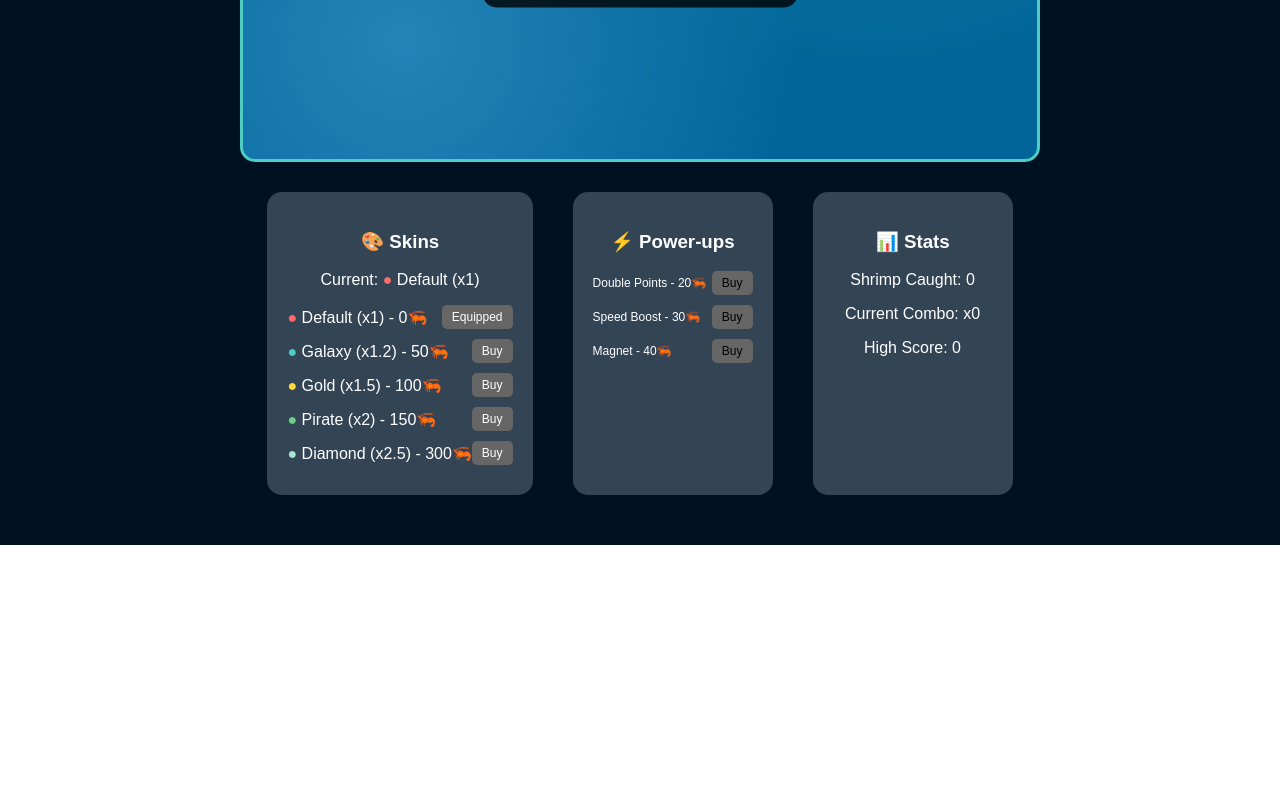
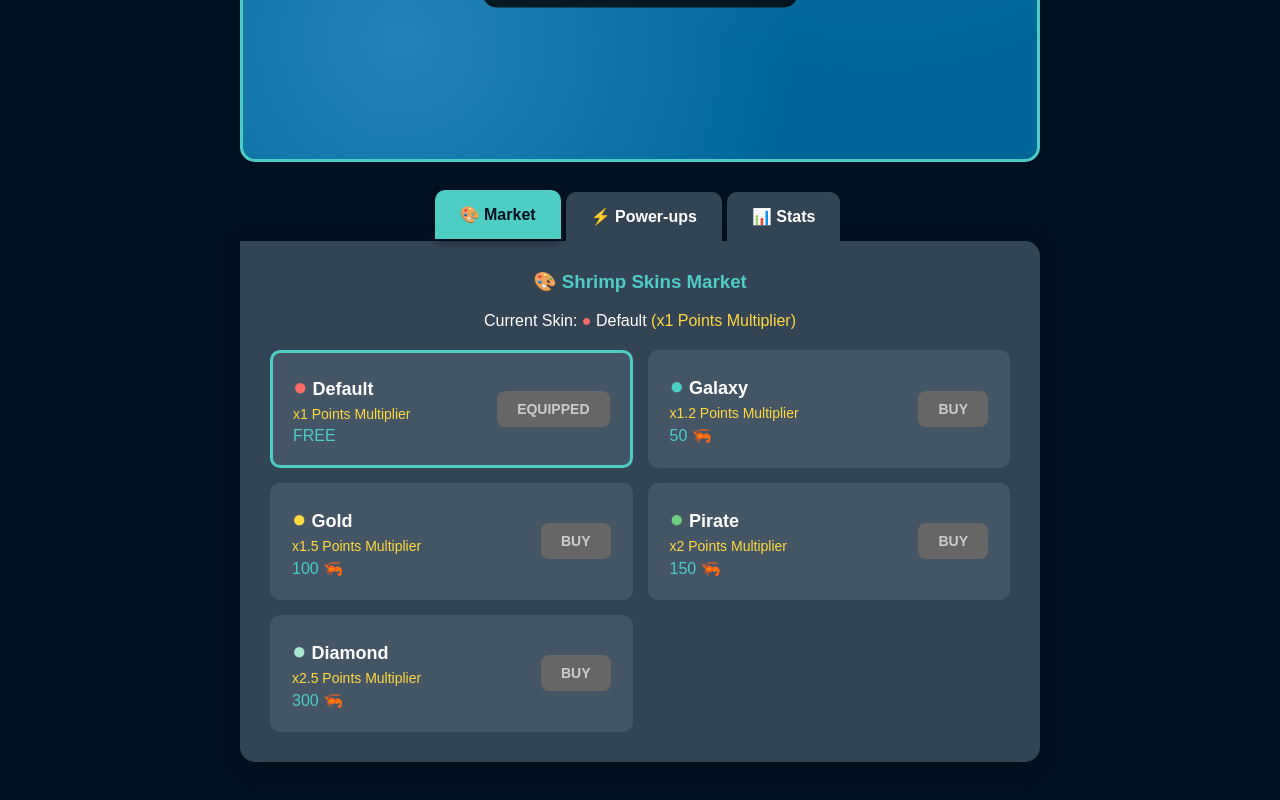
Before and after one commit to ABK7474/shrimper-game-v2, a React (Create React App) app: page / in a window 1280 px wide. Shown: the part 592-1392 px from the top of the page. Before the commit the page ends 1137 px from the top, so only its background shows below. Built offline with nearby package versions, Linux system fonts and the light colour scheme.

Commit message:
Update App.js

```diff
--- a/src/App.js
+++ b/src/App.js
@@ -1,6 +1,7 @@
 import React, { useState, useEffect, useCallback, useRef } from 'react';
 import "./App.css";
 import { useSound } from './hooks/useSound';
+
 // Game configuration
 const GAME_CONFIG = {
   gameArea: { width: 800, height: 600 },
@@ -34,16 +35,20 @@ const SHRIMP_TYPES = [
 
 function App() {
   const { playSound } = useSound();
+
+  // Tab state
+  const [activeTab, setActiveTab] = useState('market');
+
   // Game state
   const [score, setScore] = useState(() =>
     Number(localStorage.getItem("shrimp-score")) || 0
   );
-  const [gameScore, setGameScore] = useState(0); // Oyun içi skor
+  const [gameScore, setGameScore] = useState(0);
   const [highScore, setHighScore] = useState(() =>
     Number(localStorage.getItem("shrimp-high")) || 0
   );
   const [gameRunning, setGameRunning] = useState(false);
-  const [gameTime, setGameTime] = useState(60); // 60 seconds game time
+  const [gameTime, setGameTime] = useState(60);
   const [currentSkin, setCurrentSkin] = useState(SKINS[0]);
 
   // Game objects
@@ -114,6 +119,7 @@ function App() {
     const shrimpToCatch = shrimp.find(s => s.id === shrimpId);
     if (!shrimpToCatch) return;
     playSound('catch', 0.3);
+
     const basePoints = shrimpToCatch.type.points;
     const skinMultiplier = currentSkin.multiplier;
     const comboMultiplier = Math.min(1 + combo * 0.1, 3);
@@ -121,30 +127,27 @@ function App() {
 
     const totalPoints = Math.floor(basePoints * skinMultiplier * comboMultiplier * powerUpMultiplier);
 
-    setScore(prev => prev + totalPoints);        // Toplam skor (birikmeli)
-    setGameScore(prev => prev + totalPoints);    // Oyun içi skor
+    setScore(prev => prev + totalPoints);
+    setGameScore(prev => prev + totalPoints);
     setShrimpCaught(prev => prev + 1);
     setCombo(prev => prev + 1);
-    setComboTimer(3000); // 3 seconds combo timer
+    setComboTimer(3000);
+
     if (combo > 2) {
       playSound('combo', 0.4);
     }
-    // Create particles at shrimp position
+
     createParticles(shrimpToCatch.x + 25, shrimpToCatch.y + 25, totalPoints);
-
-    // Remove caught shrimp
     setShrimp(prev => prev.filter(s => s.id !== shrimpId));
   }, [shrimp, currentSkin, combo, activePowerUps, createParticles, playSound]);
 
   // Buy skin
   const buySkin = useCallback((skin) => {
     if (score >= skin.cost) {
-      // BAŞARILI SATIN ALMA SESİ
       playSound('purchase', 0.3);
       setScore(prev => prev - skin.cost);
       setCurrentSkin(skin);
     } else {
-      // HATA SESİ
       playSound('error', 0.2);
       alert("Not enough points!");
     }
@@ -153,10 +156,14 @@ function App() {
   // Buy power-up
   const buyPowerUp = useCallback((powerUp) => {
     if (score >= powerUp.cost) {
+      playSound('purchase', 0.3);
       setScore(prev => prev - powerUp.cost);
       setActivePowerUps(prev => [...prev, { ...powerUp, timeLeft: powerUp.duration }]);
+    } else {
+      playSound('error', 0.2);
+      alert("Not enough points!");
     }
-  }, [score]);
+  }, [score, playSound]);
 
   // Start game
   const startGame = useCallback(() => {
@@ -185,7 +192,6 @@ function App() {
     if (!gameRunning) return;
 
     gameLoopRef.current = setInterval(() => {
-      // Update game time
       setGameTime(prev => {
         if (prev <= 1) {
           endGame();
@@ -194,7 +200,6 @@ function App() {
         return prev - 1;
       });
 
-      // Update shrimp positions and lifetime
       setShrimp(prev => prev.map(s => ({
         ...s,
         x: Math.max(0, Math.min(GAME_CONFIG.gameArea.width - 50, s.x + s.vx)),
@@ -202,7 +207,6 @@ function App() {
         life: s.life - 1000,
       })).filter(s => s.life > 0));
 
-      // Update particles
       setParticles(prev => prev.map(p => ({
         ...p,
         x: p.x + p.vx,
@@ -211,13 +215,11 @@ function App() {
         opacity: p.life / 1000,
       })).filter(p => p.life > 0));
 
-      // Update power-ups
       setActivePowerUps(prev => prev.map(p => ({
         ...p,
         timeLeft: p.timeLeft - 1000,
       })).filter(p => p.timeLeft > 0));
 
-      // Update combo timer
       setComboTimer(prev => {
         if (prev <= 1000) {
           setCombo(0);
@@ -226,7 +228,6 @@ function App() {
         return prev - 1000;
       });
 
-      // Spawn new shrimp
       if (Math.random() < 0.3) {
         createShrimp();
       }
@@ -238,6 +239,31 @@ function App() {
       }
     };
   }, [gameRunning, endGame, createShrimp]);
+
+  // Tab button style
+  const getTabButtonStyle = (tabName) => ({
+    padding: '15px 25px',
+    fontSize: '16px',
+    fontWeight: 'bold',
+    backgroundColor: activeTab === tabName ? '#4ECDC4' : '#334455',
+    color: activeTab === tabName ? '#001122' : 'white',
+    border: 'none',
+    borderRadius: '10px 10px 0 0',
+    cursor: 'pointer',
+    marginRight: '5px',
+    transition: 'all 0.3s ease',
+    transform: activeTab === tabName ? 'translateY(-2px)' : 'none',
+    boxShadow: activeTab === tabName ? '0 4px 8px rgba(0,0,0,0.3)' : 'none'
+  });
+
+  // Tab content style
+  const tabContentStyle = {
+    backgroundColor: '#334455',
+    padding: '30px',
+    borderRadius: '0 15px 15px 15px',
+    minHeight: '400px',
+    boxShadow: '0 4px 20px rgba(0,0,0,0.3)'
+  };
 
   return (
     <div style={{
@@ -388,69 +414,180 @@ function App() {
         </div>
       )}
 
-      {/* Shop */}
-      <div style={{ margin: '30px 0', display: 'flex', justifyContent: 'center', gap: '40px', flexWrap: 'wrap' }}>
-        {/* Skins */}
-        <div style={{ backgroundColor: '#334455', padding: '20px', borderRadius: '15px', minWidth: '200px' }}>
-          <h3>🎨 Skins</h3>
-          <p>Current: <span style={{ color: currentSkin.color }}>●</span> {currentSkin.name} (x{currentSkin.multiplier})</p>
+      {/* Tab Navigation */}
+      <div style={{ margin: '30px auto', maxWidth: '800px' }}>
+        <div style={{ display: 'flex', justifyContent: 'center', marginBottom: '0' }}>
+          <button
+            onClick={() => setActiveTab('market')}
+            style={getTabButtonStyle('market')}
+          >
+            🎨 Market
+          </button>
+          <button
+            onClick={() => setActiveTab('powerups')}
+            style={getTabButtonStyle('powerups')}
+          >
+            ⚡ Power-ups
+          </button>
+          <button
+            onClick={() => setActiveTab('stats')}
+            style={getTabButtonStyle('stats')}
+          >
+            📊 Stats
+          </button>
+        </div>
+
+        {/* Tab Content */}
+        <div style={tabContentStyle}>
+          {/* Market Tab */}
+          {activeTab === 'market' && (
+            <div>
+              <h3 style={{ color: '#4ECDC4', marginTop: '0' }}>🎨 Shrimp Skins Market</h3>
+              <p style={{ marginBottom: '20px' }}>
+                Current Skin: <span style={{ color: currentSkin.color }}>●</span> {currentSkin.name}
+                <span style={{ color: '#FFD93D' }}> (x{currentSkin.multiplier} Points Multiplier)</span>
+              </p>
+
+              <div style={{ display: 'grid', gridTemplateColumns: 'repeat(auto-fit, minmax(300px, 1fr))', gap: '15px' }}>
                 {SKINS.map(skin => (
-            <div key={skin.name} style={{ margin: '10px 0', display: 'flex', alignItems: 'center', justifyContent: 'space-between' }}>
-              <span>
-                <span style={{ color: skin.color }}>●</span> {skin.name} (x{skin.multiplier}) - {skin.cost}🦐
-              </span>
+                  <div key={skin.name} style={{
+                    backgroundColor: '#445566',
+                    padding: '20px',
+                    borderRadius: '10px',
+                    border: currentSkin.name === skin.name ? '3px solid #4ECDC4' : '2px solid transparent',
+                    display: 'flex',
+                    alignItems: 'center',
+                    justifyContent: 'space-between'
+                  }}>
+                    <div style={{ textAlign: 'left' }}>
+                      <div style={{ fontSize: '18px', fontWeight: 'bold', marginBottom: '5px' }}>
+                        <span style={{ color: skin.color, fontSize: '24px' }}>●</span> {skin.name}
+                      </div>
+                      <div style={{ color: '#FFD93D', fontSize: '14px' }}>
+                        x{skin.multiplier} Points Multiplier
+                      </div>
+                      <div style={{ color: '#4ECDC4', fontSize: '16px', marginTop: '5px' }}>
+                        {skin.cost === 0 ? 'FREE' : `${skin.cost} 🦐`}
+                      </div>
+                    </div>
                     <button
                       onClick={() => buySkin(skin)}
                       disabled={score < skin.cost || currentSkin.name === skin.name}
                       style={{
-                  padding: '5px 10px',
-                  backgroundColor: score >= skin.cost && currentSkin.name !== skin.name ? '#4ECDC4' : '#666',
-                  color: 'white',
+                        padding: '10px 20px',
+                        backgroundColor: currentSkin.name === skin.name ? '#666' : (score >= skin.cost ? '#4ECDC4' : '#666'),
+                        color: currentSkin.name === skin.name ? '#ccc' : (score >= skin.cost ? '#001122' : '#ccc'),
                         border: 'none',
-                  borderRadius: '5px',
+                        borderRadius: '8px',
                         cursor: score >= skin.cost && currentSkin.name !== skin.name ? 'pointer' : 'not-allowed',
-                  fontSize: '12px'
+                        fontSize: '14px',
+                        fontWeight: 'bold'
                       }}
                     >
-                {currentSkin.name === skin.name ? 'Equipped' : 'Buy'}
+                      {currentSkin.name === skin.name ? 'EQUIPPED' : 'BUY'}
                     </button>
                   </div>
                 ))}
               </div>
+            </div>
+          )}
 
-        {/* Power-ups */}
-        <div style={{ backgroundColor: '#334455', padding: '20px', borderRadius: '15px', minWidth: '200px' }}>
-          <h3>⚡ Power-ups</h3>
+          {/* Power-ups Tab */}
+          {activeTab === 'powerups' && (
+            <div>
+              <h3 style={{ color: '#FFD93D', marginTop: '0' }}>⚡ Power-ups Store</h3>
+              <p style={{ marginBottom: '20px' }}>
+                Boost your shrimp catching abilities with these temporary power-ups!
+              </p>
+
+              <div style={{ display: 'grid', gridTemplateColumns: 'repeat(auto-fit, minmax(300px, 1fr))', gap: '15px' }}>
                 {POWER_UPS.map(powerUp => (
-            <div key={powerUp.name} style={{ margin: '10px 0', display: 'flex', alignItems: 'center', justifyContent: 'space-between' }}>
-              <span style={{ fontSize: '12px' }}>
-                {powerUp.name} - {powerUp.cost}🦐
-              </span>
+                  <div key={powerUp.name} style={{
+                    backgroundColor: '#445566',
+                    padding: '20px',
+                    borderRadius: '10px',
+                    border: '2px solid #FFD93D',
+                    display: 'flex',
+                    alignItems: 'center',
+                    justifyContent: 'space-between'
+                  }}>
+                    <div style={{ textAlign: 'left' }}>
+                      <div style={{ fontSize: '18px', fontWeight: 'bold', marginBottom: '5px', color: '#FFD93D' }}>
+                        ⚡ {powerUp.name}
+                      </div>
+                      <div style={{ color: '#ccc', fontSize: '14px', marginBottom: '5px' }}>
+                        Duration: {powerUp.duration / 1000} seconds
+                      </div>
+                      <div style={{ color: '#4ECDC4', fontSize: '16px' }}>
+                        {powerUp.cost} 🦐
+                      </div>
+                    </div>
                     <button
                       onClick={() => buyPowerUp(powerUp)}
                       disabled={score < powerUp.cost}
                       style={{
-                  padding: '5px 10px',
+                        padding: '10px 20px',
                         backgroundColor: score >= powerUp.cost ? '#FFD93D' : '#666',
-                  color: 'black',
+                        color: score >= powerUp.cost ? '#001122' : '#ccc',
                         border: 'none',
-                  borderRadius: '5px',
+                        borderRadius: '8px',
                         cursor: score >= powerUp.cost ? 'pointer' : 'not-allowed',
-                  fontSize: '12px'
+                        fontSize: '14px',
+                        fontWeight: 'bold'
                       }}
                     >
-                Buy
+                      BUY
                     </button>
                   </div>
                 ))}
               </div>
+            </div>
+          )}
 
-        {/* Stats */}
-        <div style={{ backgroundColor: '#334455', padding: '20px', borderRadius: '15px', minWidth: '200px' }}>
-          <h3>📊 Stats</h3>
-          <p>Shrimp Caught: {shrimpCaught}</p>
-          <p>Current Combo: x{combo}</p>
-          <p>High Score: {highScore}</p>
+          {/* Stats Tab */}
+          {activeTab === 'stats' && (
+            <div>
+              <h3 style={{ color: '#A8E6CF', marginTop: '0' }}>📊 Game Statistics</h3>
+
+              <div style={{ display: 'grid', gridTemplateColumns: 'repeat(auto-fit, minmax(250px, 1fr))', gap: '20px', marginTop: '30px' }}>
+                <div style={{
+                  backgroundColor: '#445566',
+                  padding: '25px',
+                  borderRadius: '10px',
+                  border: '2px solid #4ECDC4'
+                }}>
+                  <h4 style={{ color: '#4ECDC4', margin: '0 0 15px 0' }}>💰 Score Stats</h4>
+                  <p><strong>Total Score:</strong> {score} 🦐</p>
+                  <p><strong>Game Score:</strong> {gameScore} 🦐</p>
+                  <p><strong>High Score:</strong> {highScore} 🦐</p>
+                </div>
+
+                <div style={{
+                  backgroundColor: '#445566',
+                  padding: '25px',
+                  borderRadius: '10px',
+                  border: '2px solid #FF6B6B'
+                }}>
+                  <h4 style={{ color: '#FF6B6B', margin: '0 0 15px 0' }}>🎯 Game Stats</h4>
+                  <p><strong>Shrimp Caught:</strong> {shrimpCaught}</p>
+                  <p><strong>Current Combo:</strong> x{combo}</p>
+                  <p><strong>Active Power-ups:</strong> {activePowerUps.length}</p>
+                </div>
+
+                <div style={{
+                  backgroundColor: '#445566',
+                  padding: '25px',
+                  borderRadius: '10px',
+                  border: '2px solid #FFD93D'
+                }}>
+                  <h4 style={{ color: '#FFD93D', margin: '0 0 15px 0' }}>🎨 Current Setup</h4>
+                  <p><strong>Active Skin:</strong> {currentSkin.name}</p>
+                  <p><strong>Points Multiplier:</strong> x{currentSkin.multiplier}</p>
+                  <p><strong>Skin Color:</strong> <span style={{ color: currentSkin.color }}>●</span></p>
+                </div>
+              </div>
+            </div>
+          )}
         </div>
       </div>
     </div>
```
Lines whose indentation alone changed are shown as unchanged.
